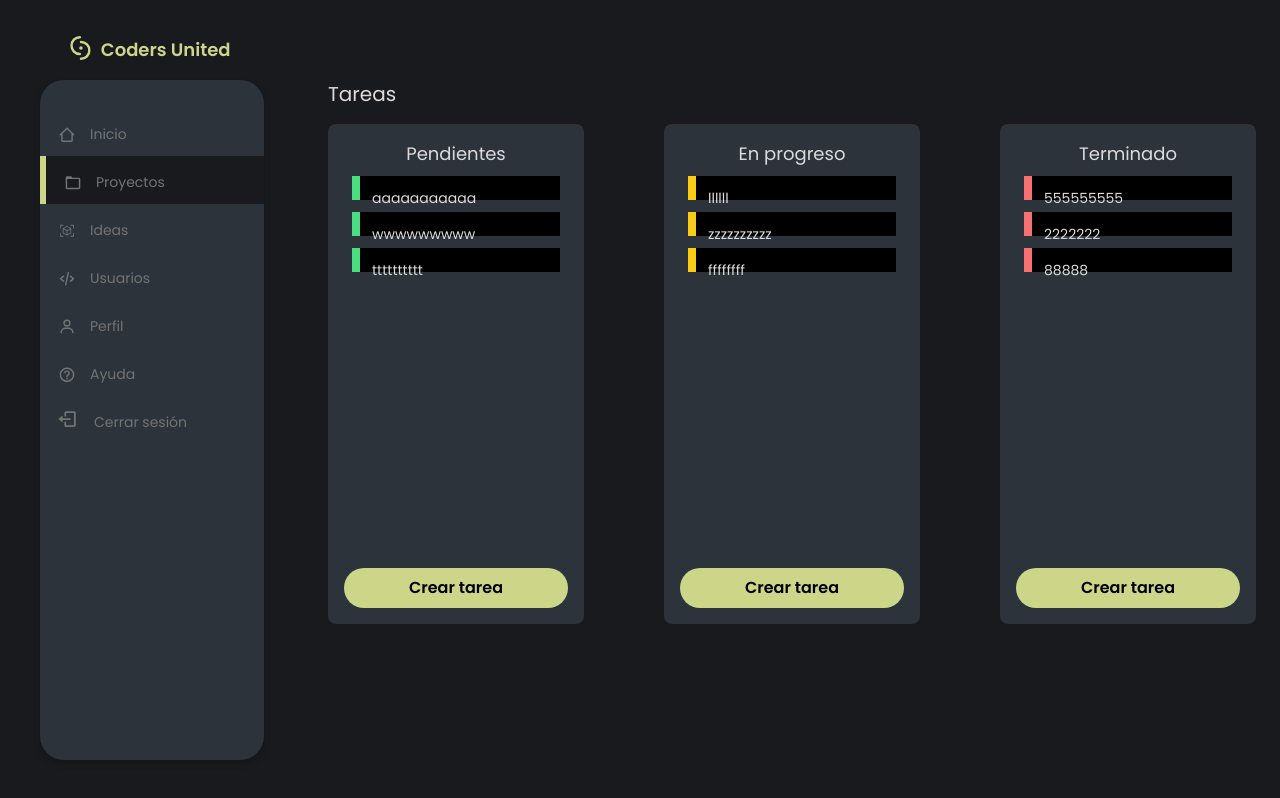
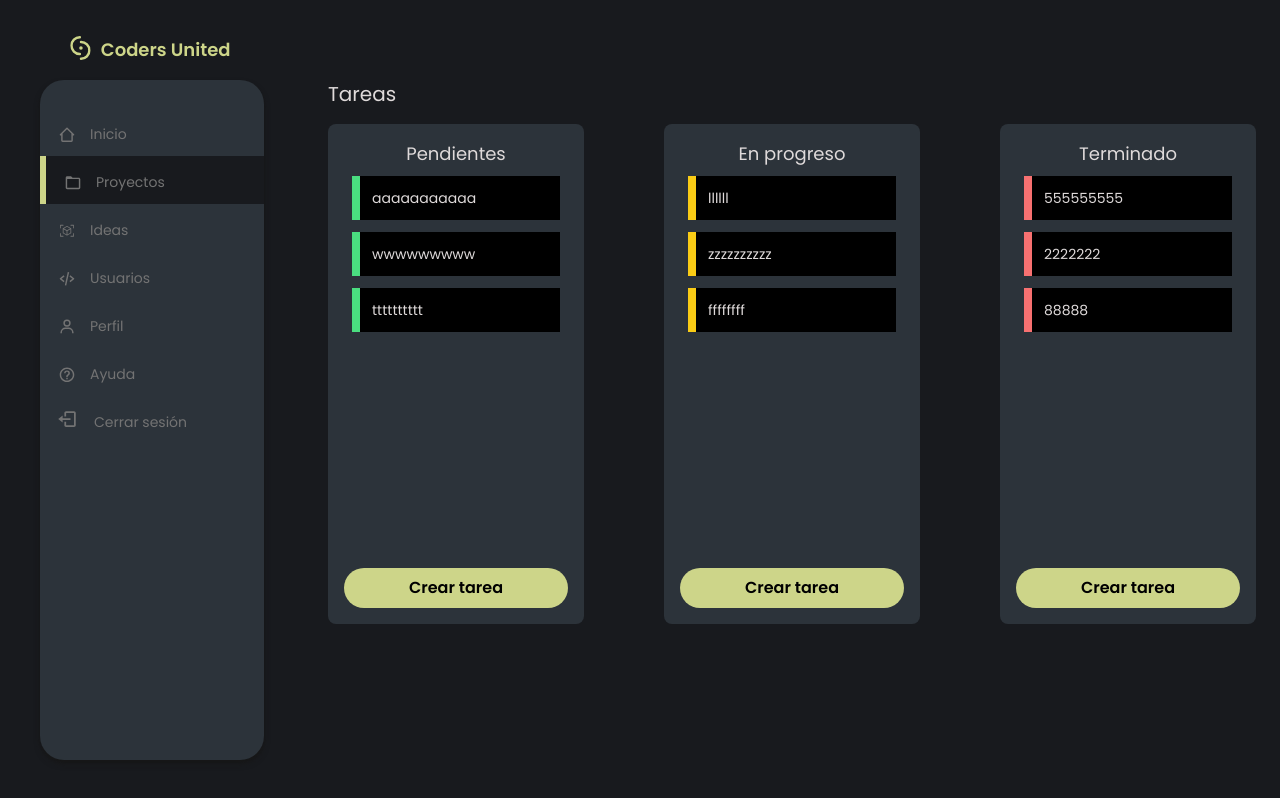
Before and after one commit to rodrigo745/coders-united, a Next.js app: page /pages/1/proyectos/proyecto_creado/1/tareas in a window 1280 px wide. Shown: the top 798 px of the page. Built offline with nearby package versions, Linux system fonts and the light colour scheme.

Commit message:
desplazamiento terminado

```diff
--- a/src/components/tareas/Tarea.jsx
+++ b/src/components/tareas/Tarea.jsx
@@ -17,6 +17,8 @@ export default function Tareas(props) {
       const style = transform ? {
         backgroundColor: "#677483",
         borderColor: "white",
+        position: "absolute",
+        width: "280px",
         transform: `translate3d(${transform.x}px, ${transform.y}px, 0)`,
         transition,
       } : undefined;
@@ -24,16 +26,13 @@ export default function Tareas(props) {
 
 
     return(
+      <div className=''>
+
         <div ref={setNodeRef} style={style} {...listeners} {...attributes}  className={`bg-black p-3 text-sm border-l-8 mb-3 ${props.borde}`}>
             {/* Tareas */}
-              <div className='absolute'>
-              <div className='relative'>
-
               {props.titulo}
-              </div>
-
-              </div>
             {/* Cambiar el contendor que oculta los items */}
         </div>
+      </div>
     )
 }
```
